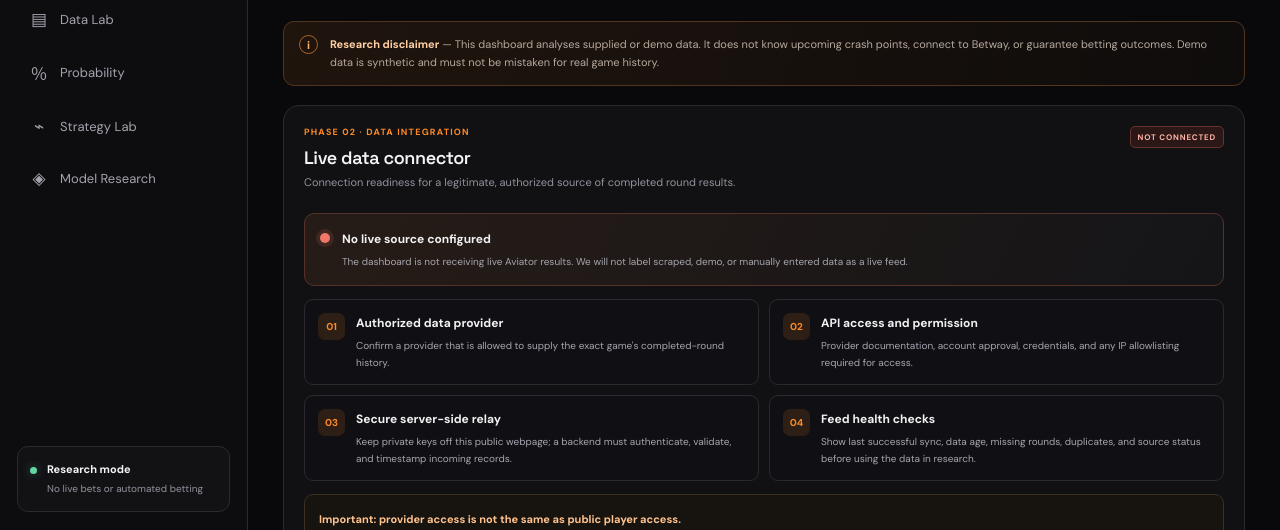
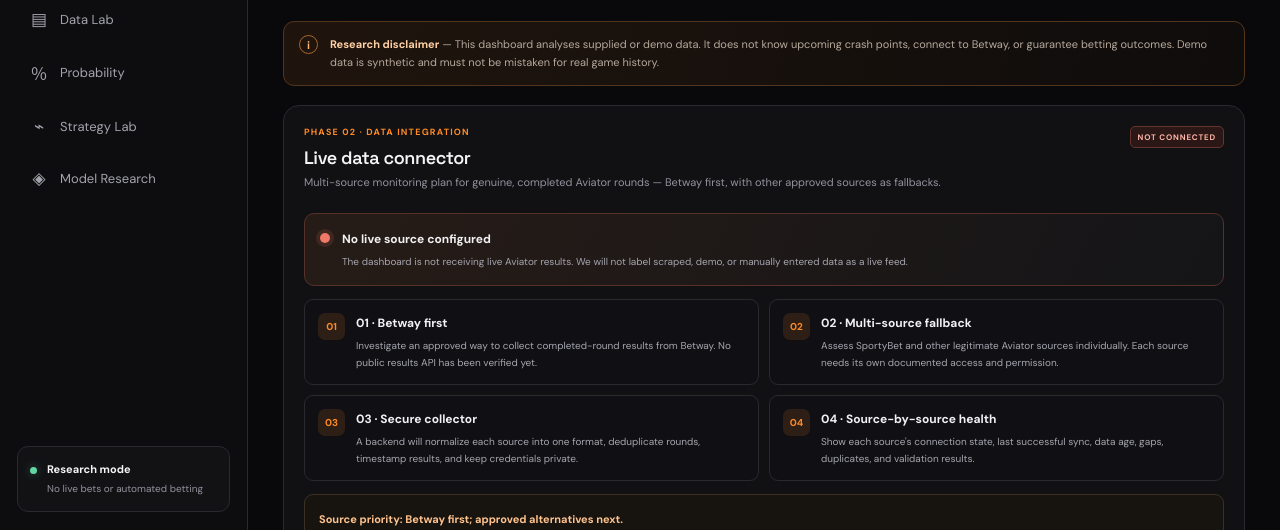
Before and after one commit to gomezdigital/Gomez-Aviator-Intelligence, a plain HTML site: page index.html in a window 1280 px wide. Shown: the part 237-767 px from the top of the page. Drawn offline with Linux system fonts and the light colour scheme.

Commit message:
Clarify multi-source monitoring plan with Betway priority

```diff
--- a/index.html
+++ b/index.html
@@ -64,16 +64,16 @@
 
 
       <section class="panel live-connector-panel" id="live-connector" aria-labelledby="live-connector-title">
-        <div class="panel-heading"><div><div class="section-kicker">PHASE 02 · DATA INTEGRATION</div><h2 id="live-connector-title">Live data connector</h2><p>Connection readiness for a legitimate, authorized source of completed round results.</p></div><span class="panel-tag connector-offline">NOT CONNECTED</span></div>
+        <div class="panel-heading"><div><div class="section-kicker">PHASE 02 · DATA INTEGRATION</div><h2 id="live-connector-title">Live data connector</h2><p>Multi-source monitoring plan for genuine, completed Aviator rounds — Betway first, with other approved sources as fallbacks.</p></div><span class="panel-tag connector-offline">NOT CONNECTED</span></div>
         <div class="connector-status-row"><span class="connector-indicator"></span><div><strong>No live source configured</strong><p>The dashboard is not receiving live Aviator results. We will not label scraped, demo, or manually entered data as a live feed.</p></div></div>
         <div class="connector-grid">
-          <div class="connector-requirement"><span>01</span><div><strong>Authorized data provider</strong><p>Confirm a provider that is allowed to supply the exact game's completed-round history.</p></div></div>
-          <div class="connector-requirement"><span>02</span><div><strong>API access and permission</strong><p>Provider documentation, account approval, credentials, and any IP allowlisting required for access.</p></div></div>
-          <div class="connector-requirement"><span>03</span><div><strong>Secure server-side relay</strong><p>Keep private keys off this public webpage; a backend must authenticate, validate, and timestamp incoming records.</p></div></div>
-          <div class="connector-requirement"><span>04</span><div><strong>Feed health checks</strong><p>Show last successful sync, data age, missing rounds, duplicates, and source status before using the data in research.</p></div></div>
+          <div class="connector-requirement"><span>01</span><div><strong>01 · Betway first</strong><p>Investigate an approved way to collect completed-round results from Betway. No public results API has been verified yet.</p></div></div>
+          <div class="connector-requirement"><span>02</span><div><strong>02 · Multi-source fallback</strong><p>Assess SportyBet and other legitimate Aviator sources individually. Each source needs its own documented access and permission.</p></div></div>
+          <div class="connector-requirement"><span>03</span><div><strong>03 · Secure collector</strong><p>A backend will normalize each source into one format, deduplicate rounds, timestamp results, and keep credentials private.</p></div></div>
+          <div class="connector-requirement"><span>04</span><div><strong>04 · Source-by-source health</strong><p>Show each source's connection state, last successful sync, data age, gaps, duplicates, and validation results.</p></div></div>
         </div>
-        <div class="connector-callout"><strong>Important: provider access is not the same as public player access.</strong><p>The official Aviator Studio round-history API documentation describes authenticated provider access and IP whitelisting. It does not establish that a public Betway player-results API is available to us. We need a documented, authorized source before connecting anything.</p><a href="https://docs.crash.aviator.studio/round-history/" target="_blank" rel="noopener noreferrer">Review official Round History API documentation ↗</a></div>
-        <p class="small-note" id="connector-next-step">Next required input: the approved API/provider documentation or written confirmation of the data source. Do not paste secret API keys into this dashboard or a public GitHub file.</p>
+        <div class="connector-callout"><strong>Source priority: Betway first; approved alternatives next.</strong><p>We can design the collector to support multiple sources, but we must verify access for each one. Official Aviator Studio documentation describes authenticated provider access and IP allowlisting; it does not establish a public Betway or SportyBet player-results feed. We will not bypass logins, defeat access controls, or label demo/manual data as live.</p><a href="https://docs.crash.aviator.studio/round-history/" target="_blank" rel="noopener noreferrer">Review official Round History API documentation ↗</a></div>
+        <p class="small-note" id="connector-next-step">Next step: verify the permitted data access route for Betway first, then evaluate SportyBet and other approved sources. Never paste API secrets, passwords, or session cookies into this dashboard or a public GitHub file.</p>
       </section>
 
       <section class="metrics-grid" aria-label="Dataset summary">
```
